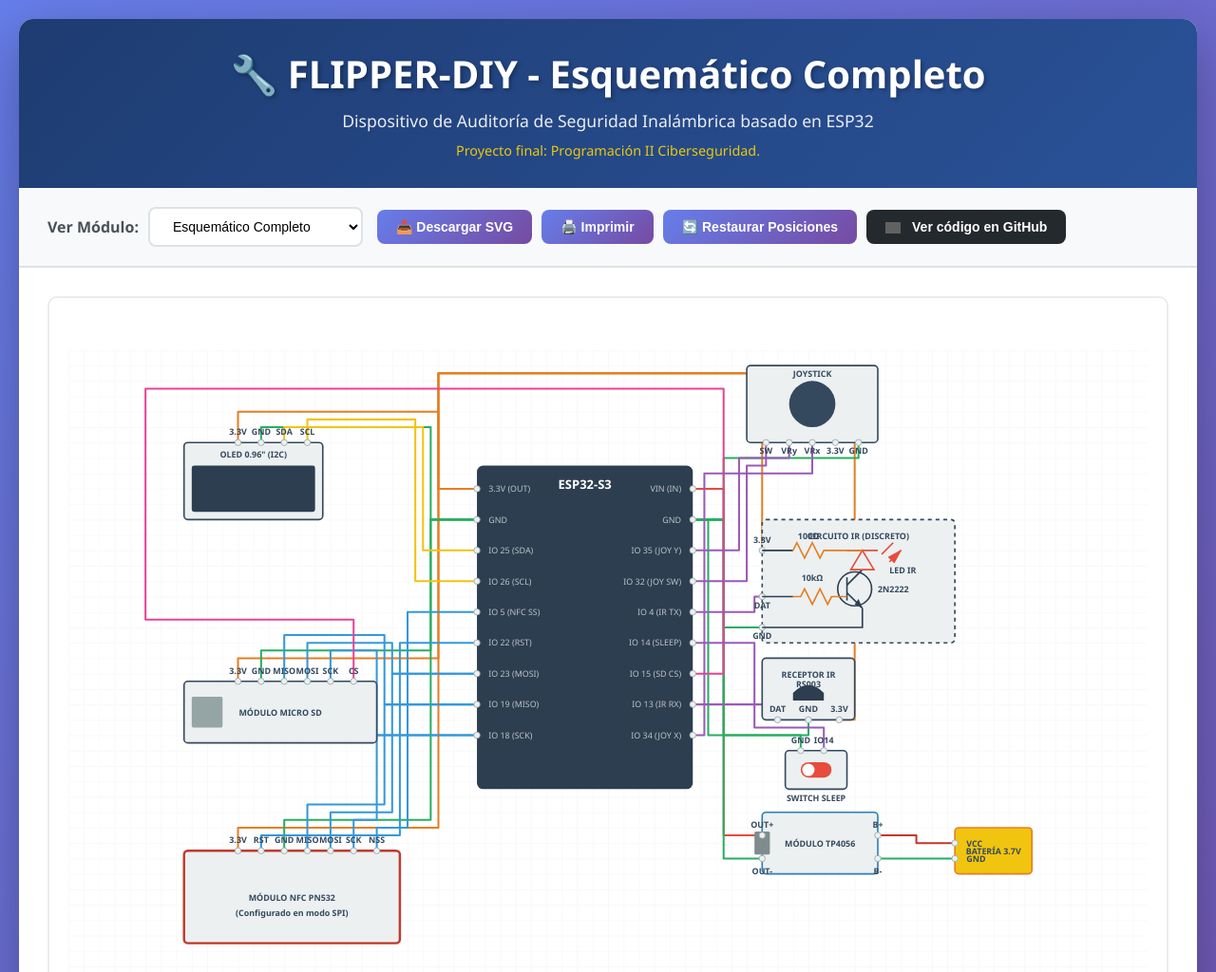
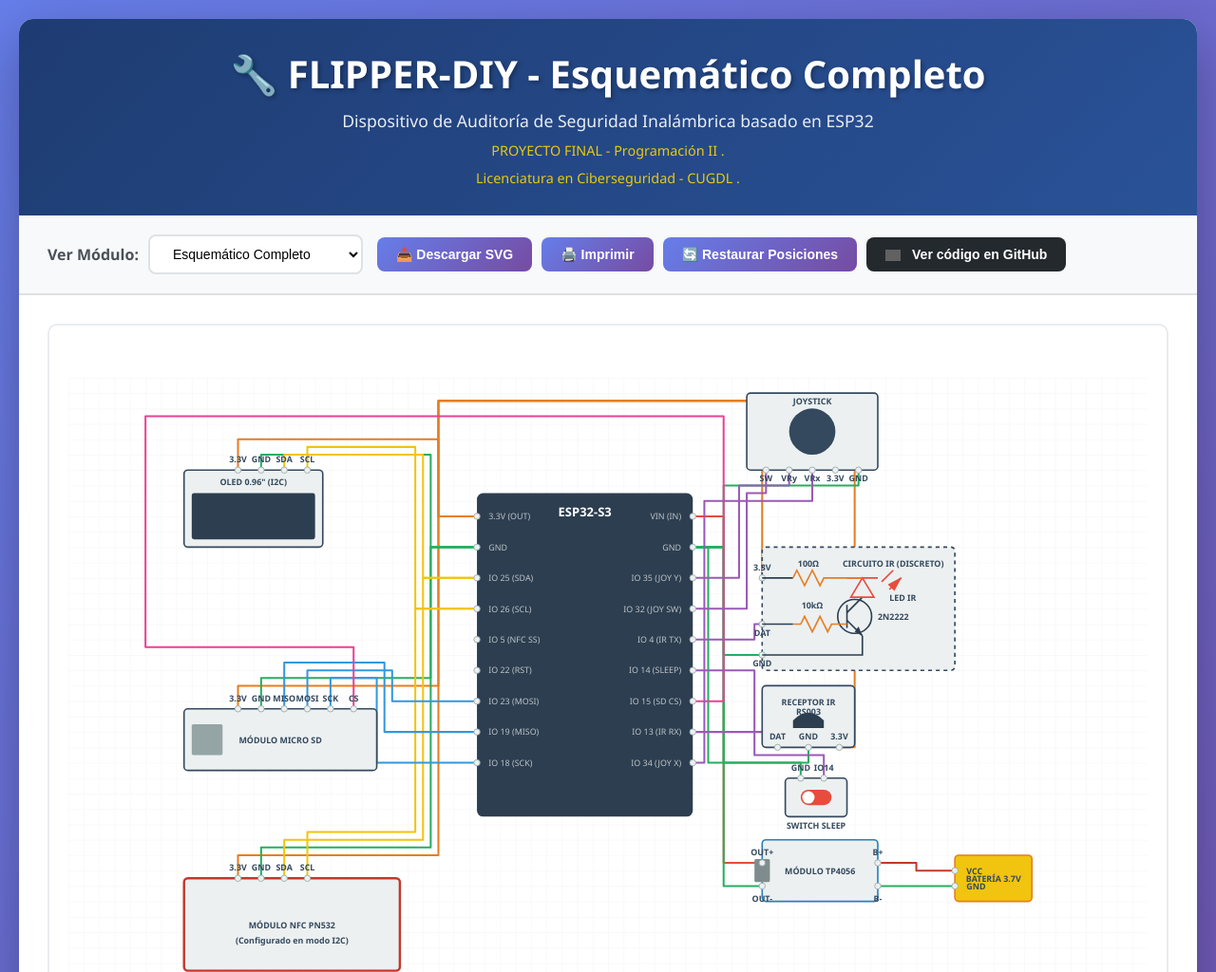
Before and after one commit to leyvamn2/Flipper-DIY-PRII-CUGDL, a plain HTML site: page index.html in a window 1280 px wide. Shown: the top 1024 px of the page at 95% size. Drawn offline with Linux system fonts and the light colour scheme; grey boxes are pictures that could not be loaded.

Commit message:
Update index.html

```diff
--- a/index.html
+++ b/index.html
@@ -241,7 +241,9 @@
         <div class="header">
             <h1>🔧 FLIPPER-DIY - Esquemático Completo</h1>
             <p>Dispositivo de Auditoría de Seguridad Inalámbrica basado en ESP32</p>
-            <p style="font-size: 0.9em; margin-top: 10px; color: #ffd700;"> Proyecto final: Programación II Ciberseguridad.</p>
+            <p style="font-size: 0.9em; margin-top: 10px; color: #ffd700;">PROYECTO FINAL - Programación II .</p>
+                        <p style="font-size: 0.9em; margin-top: 10px; color: #ffd700;">Licenciatura en Ciberseguridad - CUGDL .</p>
+
         </div>
 
         <div class="controls">
@@ -261,7 +263,7 @@
                 <button onclick="downloadSchematic()">📥 Descargar SVG</button>
                 <button onclick="printSchematic()">🖨️ Imprimir</button>
                 <button onclick="resetLayout()">🔄 Restaurar Posiciones</button>
-                <button onclick="window.open('https://github.com/leyvamn2/Codigo-Flipper-ESP32-PlatformIO', '_blank')" style="background: #24292e;">
+                     <button onclick="window.open('https://github.com/leyvamn2/Codigo-Flipper-ESP32-PlatformIO', '_blank')" style="background: #24292e;">
         <img src="https://github.githubassets.com/images/modules/logos_page/GitHub-Mark.png" style="width:16px; filter:invert(1); margin-right:8px; vertical-align:middle;">
         Ver código en GitHub
     </button>
@@ -300,7 +302,7 @@
                         <!-- GND Sistema (Verde) -->
                         <path d="M 530 220 L 470 220 L 470 100 L 250 100 L 250 120" class="wire w-gnd" data-signal="GND"/>
                         <path d="M 530 220 L 470 220 L 470 390 L 250 390 L 250 430" class="wire w-gnd" data-signal="GND"/>
-                        <path d="M 530 220 L 470 220 L 470 610 L 280 610 L 280 650" class="wire w-gnd" data-signal="GND"/>
+                        <path d="M 530 220 L 470 220 L 470 610 L 250 610 L 250 650" class="wire w-gnd" data-signal="GND"/>
 
                         <!-- Cables de Tierra lado derecho (Inician en X=810) -->
                         <path d="M 810 220 L 850 220 L 850 660 L 900 660" class="wire w-gnd" data-signal="GND"/>
@@ -316,16 +318,14 @@
                         <!-- I2C (Amarillo) -->
                         <path d="M 530 260 L 460 260 L 460 100 L 280 100 L 280 120" class="wire w-i2c" data-signal="SDA"/>
                         <path d="M 530 300 L 450 300 L 450 90 L 310 90 L 310 120" class="wire w-i2c" data-signal="SCL"/>
+                        <!-- Nuevos cables I2C para el módulo NFC -->
+                        <path d="M 530 260 L 460 260 L 460 600 L 280 600 L 280 650" class="wire w-i2c" data-signal="SDA"/>
+                        <path d="M 530 300 L 450 300 L 450 590 L 310 590 L 310 650" class="wire w-i2c" data-signal="SCL"/>
 
                         <!-- SPI (Azul) -->
-                        <path d="M 530 340 L 440 340 L 440 620 L 400 620 L 400 650" class="wire w-spi" data-signal="SS"/>
-                        <path d="M 530 380 L 430 380 L 430 630 L 250 630 L 250 650" class="wire w-spi" data-signal="RST"/>
                         <path d="M 530 420 L 420 420 L 420 380 L 310 380 L 310 430" class="wire w-spi" data-signal="MOSI"/>
-                        <path d="M 530 420 L 420 420 L 420 600 L 340 600 L 340 650" class="wire w-spi" data-signal="MOSI"/>
                         <path d="M 530 460 L 410 460 L 410 370 L 280 370 L 280 430" class="wire w-spi" data-signal="MISO"/>
-                        <path d="M 530 460 L 410 460 L 410 590 L 310 590 L 310 650" class="wire w-spi" data-signal="MISO"/>
                         <path d="M 530 500 L 400 500 L 400 390 L 340 390 L 340 430" class="wire w-spi" data-signal="SCK"/>
-                        <path d="M 530 500 L 400 500 L 400 610 L 370 610 L 370 650" class="wire w-spi" data-signal="SCK"/>
                         <path d="M 810 420 L 850 420 L 850 50 L 100 50 L 100 350 L 370 350 L 370 430" class="wire w-spi" style="stroke: #e84393;" data-signal="SD_CS"/>
 
                         <!-- Joystick & IR & Switch (Morado) -->
@@ -398,15 +398,15 @@
                     <g transform="translate(150, 650)" class="component" id="comp-rfid">
                         <rect width="280" height="120" fill="#ecf0f1" stroke="#c0392b" stroke-width="3" rx="5"/>
                         <text x="140" y="65" class="pin-label-dark" text-anchor="middle" font-size="16">MÓDULO NFC PN532</text>
-                        <text x="140" y="85" class="pin-label-dark" text-anchor="middle" font-size="11" fill="#7f8c8d">(Configurado en modo SPI)</text>
+                        <text x="140" y="85" class="pin-label-dark" text-anchor="middle" font-size="11" fill="#7f8c8d">(Configurado en modo I2C)</text>
 
                         <circle cx="70" cy="0" r="4" class="pin"/> <text x="70" y="-10" class="pin-label-dark" text-anchor="middle" fill="#e67e22">3.3V</text>
-                        <circle cx="100" cy="0" r="4" class="pin"/> <text x="100" y="-10" class="pin-label-dark" text-anchor="middle">RST</text>
-                        <circle cx="130" cy="0" r="4" class="pin"/> <text x="130" y="-10" class="pin-label-dark" text-anchor="middle">GND</text>
-                        <circle cx="160" cy="0" r="4" class="pin"/> <text x="160" y="-10" class="pin-label-dark" text-anchor="middle">MISO</text>
-                        <circle cx="190" cy="0" r="4" class="pin"/> <text x="190" y="-10" class="pin-label-dark" text-anchor="middle">MOSI</text>
-                        <circle cx="220" cy="0" r="4" class="pin"/> <text x="220" y="-10" class="pin-label-dark" text-anchor="middle">SCK</text>
-                        <circle cx="250" cy="0" r="4" class="pin"/> <text x="250" y="-10" class="pin-label-dark" text-anchor="middle">NSS</text>
+                        <circle cx="100" cy="0" r="4" class="pin"/> <text x="100" y="-10" class="pin-label-dark" text-anchor="middle">GND</text>
+                        <circle cx="130" cy="0" r="4" class="pin"/> <text x="130" y="-10" class="pin-label-dark" text-anchor="middle">SDA</text>
+                        <circle cx="160" cy="0" r="4" class="pin"/> <text x="160" y="-10" class="pin-label-dark" text-anchor="middle">SCL</text>
+                    </g>
+
+                    <!-- Joystick -->
                     </g>
 
                     <!-- Joystick (Ancho ajustado para 5 pines) -->
@@ -425,7 +425,7 @@
                     <!-- Circuito IR (Con Resistencia de 100 Ohms para el LED) -->
                     <g transform="translate(900, 220)" class="component" id="comp-ir">
                         <rect width="250" height="160" fill="#ecf0f1" stroke="#34495e" stroke-width="2" rx="5" stroke-dasharray="5,5"/>
-                        <text x="125" y="25" class="pin-label-dark" text-anchor="middle" font-size="14">CIRCUITO IR (DISCRETO)</text>
+                        <text x="170" y="25" class="pin-label-dark" text-anchor="middle" font-size="14">CIRCUITO IR (DISCRETO)</text>
 
                         <!-- Transistor -->
                         <circle cx="120" cy="90" r="22" class="circuit-element"/>
@@ -547,9 +547,9 @@
             'comp-esp32': { title: 'Microcontrolador ESP32-S3', details: [{ label: 'Rol', value: 'Cerebro principal' }, { label: 'Voltaje Lógico', value: '3.3V' }] },
             'comp-oled': { title: 'Pantalla OLED 0.96"', details: [{ label: 'Protocolo', value: 'I2C' }, { label: 'Pines', value: 'SDA(25), SCL(26)' }] },
             'comp-sd': { title: 'Módulo Micro SD', details: [{ label: 'Protocolo', value: 'SPI' }, { label: 'CS', value: 'Pin 15' }] },
-            'comp-rfid': { title: 'Módulo NFC PN532', details: [{ label: 'Frecuencia', value: '13.56 MHz (NFC, MIFARE)' }, { label: 'Protocolo', value: 'SPI (Por Dip Switch)' }, { label: 'NSS', value: 'Pin 5' }, { label: 'Capacidad', value: 'Lectura, Escritura y Emulación' }] },
-            'comp-joystick': { title: 'Joystick Analógico', details: [{ label: 'Eje X', value: 'Pin 34' }, { label: 'Eje Y', value: 'Pin 35' }, { label: 'Botón', value: 'Pin 32' }] },
-            'comp-ir': { title: 'Emisor Infrarrojo (TX)', details: [{ label: 'Transistor', value: '2N2222' }, { label: 'Resistencia Base', value: '10kΩ' }, { label: 'Resistencia LED', value: '100Ω' }, { label: 'Control', value: 'Pin 4' }, { label: 'Alimentación', value: '3.3V Seguro' }] },
+            'comp-rfid': { title: 'Módulo NFC PN532', details: [{ label: 'Frecuencia', value: '13.56 MHz (NFC, MIFARE)' }, { label: 'Protocolo', value: 'I2C (Por Dip Switch)' }, { label: 'Pines', value: 'SDA(25), SCL(26)' }, { label: 'Capacidad', value: 'Lectura, Escritura y Emulación' }] },
+            'comp-joystick': { title: 'Joystick Analógico', details: [{ label: 'Eje Y', value: 'Pin 35' }, { label: 'Botón', value: 'Pin 32' }] },
+            'comp-ir': { title: 'Emisor Infrarrojo (TX)', details: [{ label: 'Transistor', value: '2N2222' }, { label: 'Resistencia', value: '10kΩ' }, { label: 'Control', value: 'Pin 4' }, { label: 'Alimentación', value: '3.3V Seguro' }] },
             'comp-ir-rx': { title: 'Receptor Infrarrojo (RX) RS003', details: [{ label: 'Función', value: 'Captura señales de controles remotos' }, { label: 'Modelo', value: 'RS003 (Módulo con LED IR + Receptor)' }, { label: 'Pin ESP32', value: 'IO 13' }, { label: 'Alimentación', value: '3.3V' }] },
             'comp-tp4056': { title: 'Módulo TP4056', details: [{ label: 'Función', value: 'Gestión de carga LiPo' }] },
             'comp-switch': { title: 'Switch Sleep', details: [{ label: 'Pin', value: 'Pin 14' }] },
@@ -560,12 +560,12 @@
             { module: 'TP4056', mPin: 'OUT+', ePin: 'VIN (5V/4.2V)', notes: 'Alimentación de potencia bruta' },
             { module: 'TP4056', mPin: 'OUT-', ePin: 'GND', notes: 'Tierra principal' },
             { module: 'OLED 0.96"', mPin: 'SDA / SCL', ePin: 'IO 25 / IO 26', notes: 'Bus I2C' },
-            { module: 'PN532 (NFC)', mPin: 'NSS', ePin: 'IO 5', notes: 'Chip Select SPI' },
+            { module: 'PN532 (NFC)', mPin: 'SDA / SCL', ePin: 'IO 25 / IO 26', notes: 'Bus I2C (Compartido con OLED)' },
             { module: 'MicroSD', mPin: 'CS', ePin: 'IO 15', notes: 'Chip Select SPI' },
-            { module: 'PN532 / SD', mPin: 'MOSI/MISO/SCK', ePin: 'IO 23 / 19 / 18', notes: 'Bus SPI' },
+            { module: 'MicroSD', mPin: 'MOSI/MISO/SCK', ePin: 'IO 23 / 19 / 18', notes: 'Bus SPI Exclusivo' },
             { module: 'Joystick', mPin: 'VCC', ePin: '3.3V', notes: 'Lógica Segura' },
-            { module: 'Joystick', mPin: 'VRx', ePin: 'IO 34', notes: 'Eje Horizontal (Nuevo)' },
-            { module: 'Joystick', mPin: 'VRy / SW', ePin: 'IO 35 / IO 32', notes: 'Eje Vertical y Botón' },
+            { module: 'Joystick', mPin: 'VRy / SW', ePin: 'IO 35 / IO 32', notes: 'Control' },
+            { module: 'Emisor IR', mPin: 'LED IR (VCC)', ePin: '3.3V', notes: 'Alimentación Lógica Segura' },
             { module: 'Emisor IR', mPin: 'LED IR (VCC)', ePin: '3.3V', notes: 'Con Resistencia 100Ω limitadora' },
             { module: 'Emisor IR', mPin: 'Base Transistor', ePin: 'IO 4', notes: 'Con Resistencia 10kΩ' },
             { module: 'Receptor IR RS003', mPin: 'DAT', ePin: 'IO 13', notes: 'Lectura de señal IR (38kHz)' }
```
